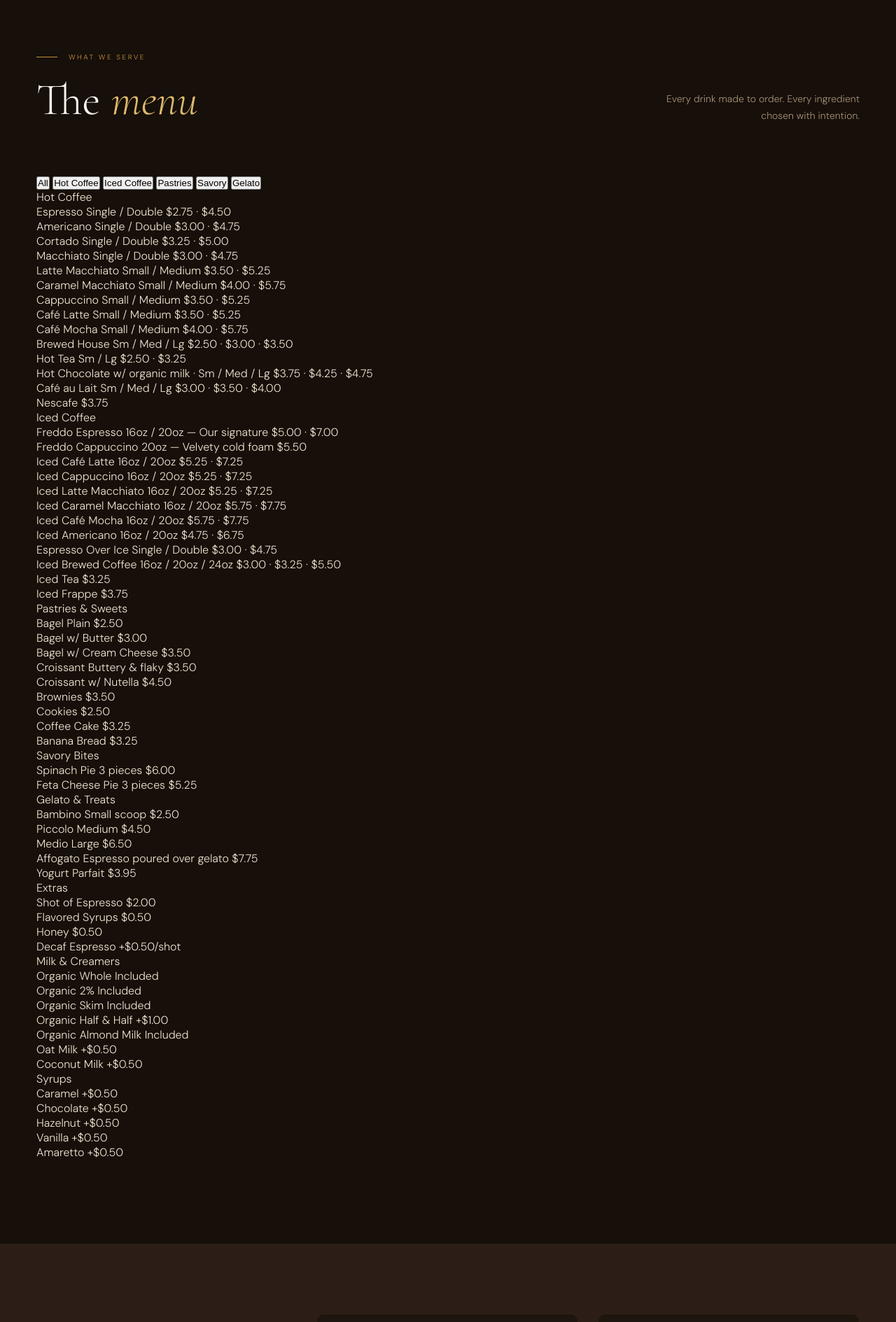
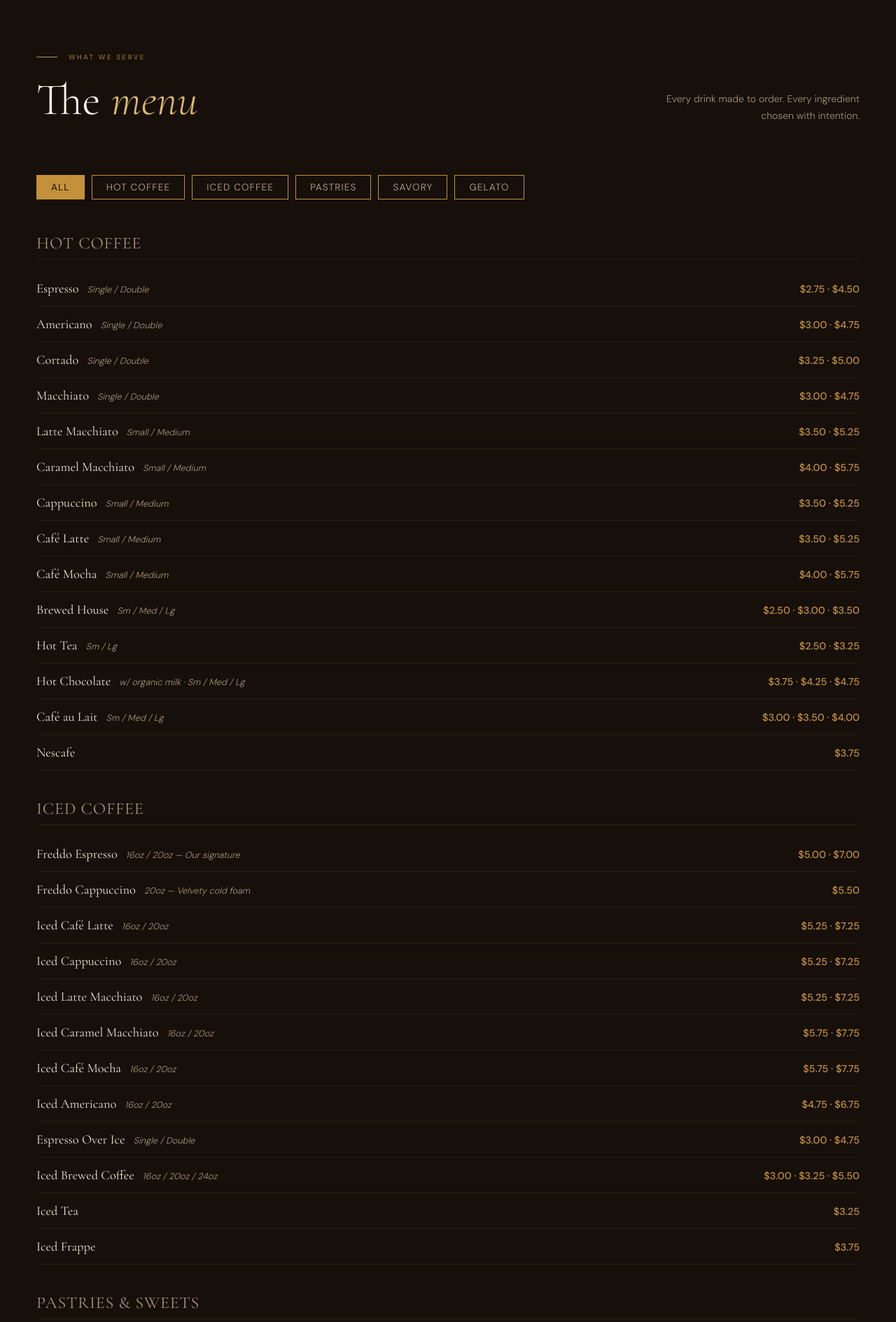
Before and after one commit to gpet01/MyCafeApp, a Flask app: page / in a window 1280 px wide. Shown: the part 1895-3784 px from the top of the page at 70% size. Run offline with Flask 3, Linux system fonts and the light colour scheme.

Commit message:
Created new CSS for the MENU

```diff
--- a/static/script.js
+++ b/static/script.js
@@ -48,4 +48,27 @@ document.querySelectorAll('.nav-links a').forEach(link => {
     hamburger.classList.remove('open');
     navLinks.classList.remove('open');
   })
+});
+
+// Menu filter buttonss //
+const filterButtons = document.querySelectorAll('.filter-btn');
+const menuSections = document.querySelectorAll('.menu-section');
+
+filterButtons.forEach(btn => {
+  btn.addEventListener('click', () => {
+    //Εδω αφαιρω το active απο ολα τα κουμπια
+    filterButtons.forEach(b => b.classList.remove('active'));
+    //Εδω προσθετω το active στο κουμπι που πατησα
+    btn.classList.add('active');
+
+    const filter = btn.dataset.filter;
+
+    menuSections.forEach(section => {
+      if (filter === 'all' || section.dataset.section === filter) {
+        section.style.display = 'block';
+      } else {
+        section.style.display = 'none';
+      }
+    });
+  });
 })
--- a/static/styles.css
+++ b/static/styles.css
@@ -495,76 +495,121 @@ section {
     color: var(--cream-muted);
 }
 
-.menu-grid {
-    display: grid;
-    grid-template-columns: repeat(3,1fr);
-    gap: 2px;
-    background: rgba(196,145,58,.08);
+.filter-tabs {
+    display: flex;
+    gap: 10px;
+    flex-wrap: wrap;
+    margin-bottom: 48px;
 }
 
-.menu-cat {
-    background: var(--dark);
-    padding: 44px 36px;
-    border: 1px solid rgba(196,145,58,.08);
-    transition: background .3s, border-color .3s;
-    position: relative;
-    overflow: hidden;
+.filter-btn {
+    padding: 8px 20px;
+    border: 1px solid var(--gold);
+    background: transparent;
+    color: var(--cream-muted);
+    font-family: 'DM SANS', sans-serif;
+    font-size: 0.85rem;
+    letter-spacing: 0.08em;
+    text-transform: uppercase;
+    cursor: pointer;
+    transition: all 0.2s;
 }
 
-.menu-cat::after {
-    content: '';
-    position: absolute;
-    bottom: 0; left: 0;
-    width: 0; height: 2px;
+.filter-btn:hover, .filter-btn.active {
     background: var(--gold);
-    transition: width .4s;
+    color: var(--dark);
+    border-color: var(--gold);
 }
 
-.menu-cat:hover {
-    background: var(--mid);
-    border-color: rgba(196,145,58,.2);
+.menu-section-title {
+    font-family: 'Cormorant Garamond', serif;
+    font-size: clamp(1.2rem, 2vw, 1.5rem);
+    font-weight: 400;
+    letter-spacing: 0.05rem;
+    color: var(--cream-muted);
+    text-transform: uppercase;
+    margin: 40px 0 16px;
+    padding-bottom: 8px;
+    border-bottom: 1px solid rgba(196,145,58,.12);
 }
 
-.menu-cat:hover::after {
-    width: 100%;
+.menu-row {
+    display: flex;
+    align-items: baseline;
+    gap: 12px;
+    padding: 14px 0;
+    border-bottom: 1px solid rgba(196,145,58,.12);
 }
 
-.cat-icon {
-    font-size: 32px;
-    margin-bottom: 24px;
-    display: block;
+.item-name {
+    font-family: 'Cormorant Garamond', serif;
+    font-size: clamp(1rem, 1.5vw, 1.15rem);
+    font-weight: 400;
+    color: var(--cream);
+    flex-shrink: 0;
 }
 
-.cat-name {
+.item-note {
+    font-family: 'DM Sans', sans-serif;
+    font-size: 0.8rem;
+    color: var(--cream-muted);
+    font-style: italic;
+    flex: 1;
+}
+
+.item-price {
+    font-family: 'DM Sans', sans-serif;
+    font-size: 0.9rem;
+    font-weight: 500;
+    color: var(--gold);
+    flex-shrink: 0;
+    margin-left: auto;
+}
+
+/* extras section */
+
+.extras-grid {
+    display: grid;
+    grid-template-columns: repeat(auto-fill, minmax(200px,1fr));
+    gap: 24px;
+    margin-top: 48px;
+}
+
+.extras-box {
+    border: 1px solid rgba(196,145,58,.12);
+    padding: 24px;
+}
+
+.extras-title {
     font-family: 'Cormorant Garamond', serif;
-    font-size: 26px;
+    font-size: 1.1rem;
     font-weight: 400;
-    color: var(--cream);
+    letter-spacing: 0.05em;
+    color: var(--cream-muted);
+    text-transform: uppercase;
     margin-bottom: 16px;
 }
 
-.cat-desc {
-    font-size: 13px;
-    line-height: 1.75;
-    color: var(--cream-muted);
+.extras-row {
+    display: flex;
+    justify-content: space-between;
+    align-items: center;
+    padding: 8px 0;
+    border-bottom: 1px solid rgba(196,145,58,.12);
+    font-family: 'DM Sans', sans-serif;
+    font-size: 0.9rem;
+    color: var(--cream);
 }
 
-.cat-highlight {
-    display: inline-block;
-    margin-top: 20px;
-    padding: 6px 14px;
-    background: rgba(196,145,58,.1);
-    border: 1px solid rgba(196,145,58,.2);
-    font-size: 11px;
-    letter-spacing: .12em;
-    text-transform: uppercase;
-    color: var(--gold);
+.extras-row:last-child {
+    border-bottom: none;
 }
 
-.cat-highlight.hot {
-    background: rgba(196,145,58,.15);
-    border-color: rgba(196,145,58,.35);
+.extras-row span:last-child {
+    color: var(--gold);
+    font-weight: 500;
 }
+
 
 /* Section για τα VALUES */
 
@@ -892,9 +937,6 @@ footer {
         grid-template-columns: 1fr;
         gap: 60px;
     }
-    .menu-grid {
-        grid-template-columns: 1fr;
-    }
     .menu-header {
         flex-direction: column;
         gap: 20px;
```
